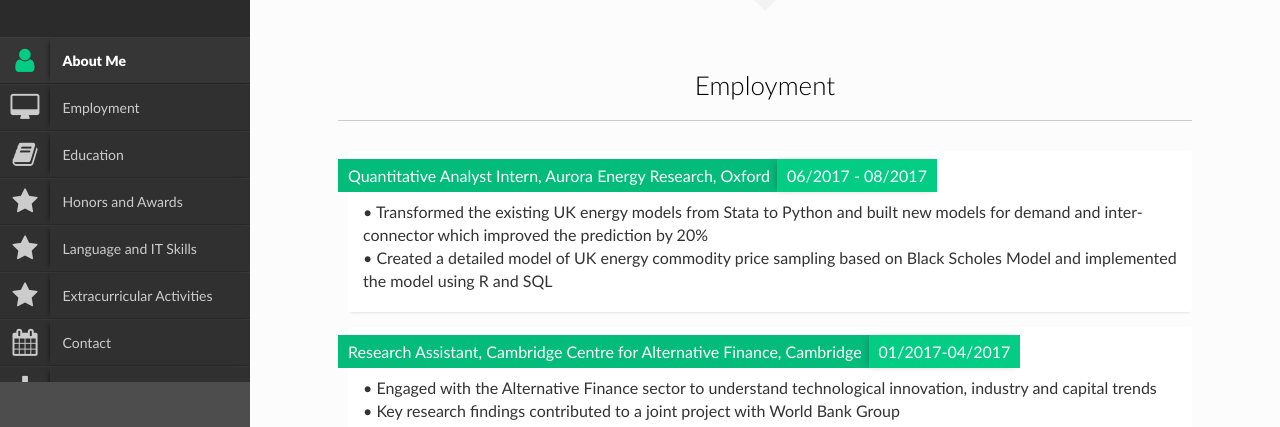
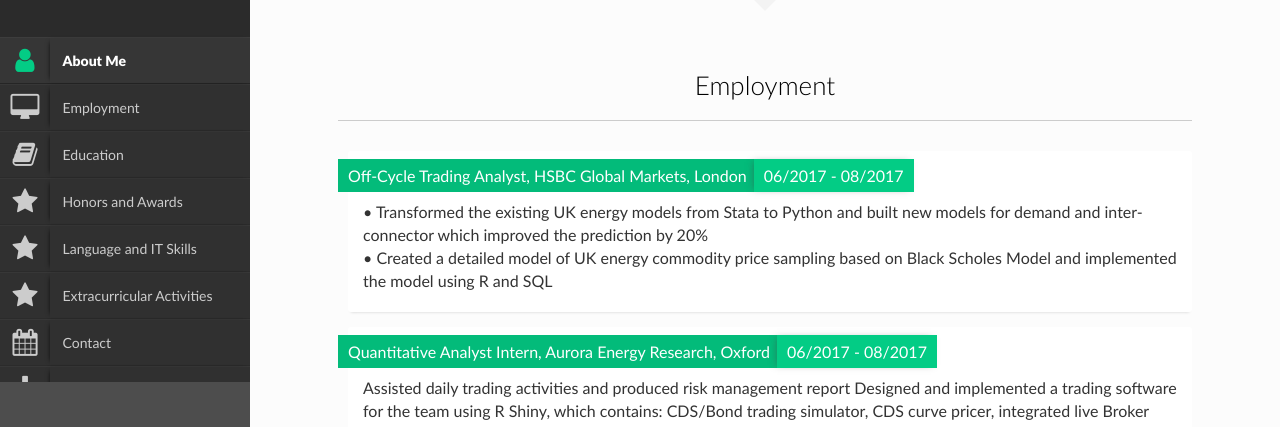
Before and after one commit to Ziming-Wang/me, a plain HTML site: page index.html in a window 1280 px wide. Shown: the part 373-800 px from the top of the page. Drawn offline with Linux system fonts and the light colour scheme.

Commit message:
Update index.html

```diff
--- a/index.html
+++ b/index.html
@@ -188,13 +188,28 @@
                                         </div>
                                         <ul class="ul-card">
 
+
+							<li>
+                                               <div class="dy">
+                                                   <span class="degree">Off-Cycle Trading Analyst, HSBC Global Markets, London</span><span class="year">06/2017 - 08/2017</span>
+                                               </div>
+                                             <div class="description">
+                                                 <p class="waht">• Transformed the existing UK energy models from Stata to Python and built new models for demand and inter-connector which improved the prediction by 20%
+<p class="waht">• Created a detailed model of UK energy commodity price sampling based on Black Scholes Model and implemented the model using R and SQL</p>
+
+                                                </div>
+                                            </li>
+
 						<li>
                                                <div class="dy">
                                                    <span class="degree">Quantitative Analyst Intern, Aurora Energy Research, Oxford</span><span class="year">06/2017 - 08/2017</span>
                                                </div>
                                              <div class="description">
-                                                 <p class="waht">• Transformed the existing UK energy models from Stata to Python and built new models for demand and inter-connector which improved the prediction by 20%
-<p class="waht">• Created a detailed model of UK energy commodity price sampling based on Black Scholes Model and implemented the model using R and SQL</p>
+                                                 <p class="waht">Assisted daily trading activities and produced risk management report
+Designed and implemented a trading software for the team using R Shiny, which contains: CDS/Bond trading simulator, CDS curve
+pricer, integrated live Broker Feeds, risk management
+<p class="waht">• Designed and implemented a trading software for the team using R Shiny, which contains: CDS/Bond trading simulator, CDS curve
+pricer, integrated live Broker Feeds, risk management</p>
 
                                                 </div>
                                             </li>
```
